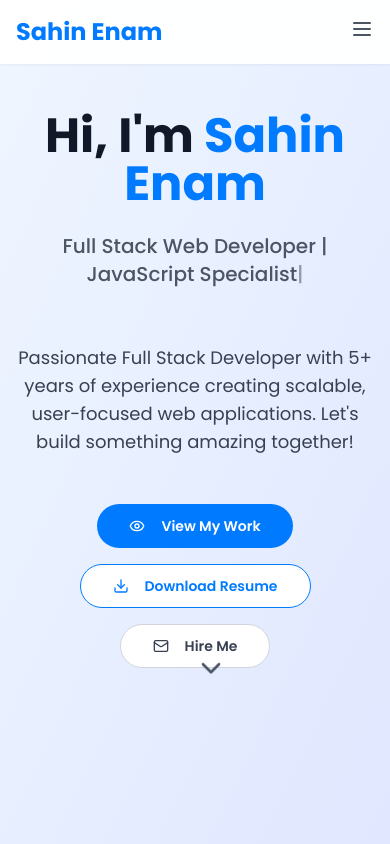
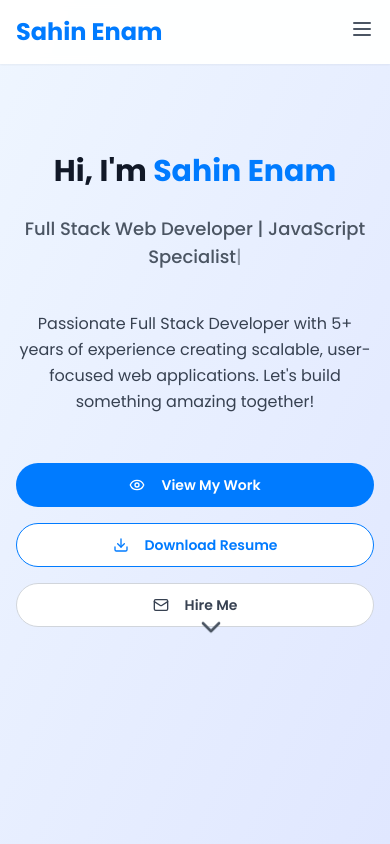
Before and after one commit to SahinShazi/shazin-shazi-portfolio-site, a React (Vite) app: page / in a window 390 px wide. Shown: the top 844 px of the page. Built offline with nearby package versions, Linux system fonts and the light colour scheme.

Commit message:
Fix: Hero section overlapping issue
Adjusted the layout of the hero section to prevent overlapping elements.

```diff
--- a/src/components/HeroSection.tsx
+++ b/src/components/HeroSection.tsx
@@ -38,18 +38,18 @@ const HeroSection = () => {
 
       <div className="max-w-7xl mx-auto px-4 sm:px-6 lg:px-8 text-center relative z-10">
         <div className="animate-fade-in">
-          <h1 className="text-5xl md:text-7xl font-bold text-gray-900 mb-6">
-            Hi, I'm <span className="text-primary">Sahin Enam</span>
+          <h1 className="text-3xl sm:text-4xl md:text-5xl lg:text-7xl font-bold text-gray-900 mb-6 leading-tight">
+            Hi, I'm <span className="text-primary whitespace-nowrap">Sahin Enam</span>
           </h1>
 
-          <div className="h-20 mb-8">
-            <p className="text-xl md:text-2xl text-gray-600 font-medium">
+          <div className="h-16 sm:h-20 mb-8">
+            <p className="text-lg sm:text-xl md:text-2xl text-gray-600 font-medium">
               {displayedText}
               <span className="animate-pulse">|</span>
             </p>
           </div>
 
-          <p className="text-lg text-gray-700 mb-12 max-w-2xl mx-auto">
+          <p className="text-base sm:text-lg text-gray-700 mb-12 max-w-2xl mx-auto leading-relaxed">
             Passionate Full Stack Developer with 5+ years of experience creating scalable,
             user-focused web applications. Let's build something amazing together!
           </p>
@@ -58,7 +58,7 @@ const HeroSection = () => {
             <Button
               onClick={() => scrollToSection('projects')}
               size="lg"
-              className="bg-primary hover:bg-blue-600 text-white px-8 py-3 rounded-full font-semibold transition-all transform hover:scale-105"
+              className="bg-primary hover:bg-blue-600 text-white px-8 py-3 rounded-full font-semibold transition-all transform hover:scale-105 w-full sm:w-auto"
             >
               <Eye className="mr-2 h-5 w-5" />
               View My Work
@@ -66,7 +66,7 @@ const HeroSection = () => {
             <Button
               variant="outline"
               size="lg"
-              className="border-primary text-primary hover:bg-primary hover:text-white px-8 py-3 rounded-full font-semibold transition-all transform hover:scale-105"
+              className="border-primary text-primary hover:bg-primary hover:text-white px-8 py-3 rounded-full font-semibold transition-all transform hover:scale-105 w-full sm:w-auto"
             >
               <Download className="mr-2 h-5 w-5" />
               Download Resume
@@ -75,7 +75,7 @@ const HeroSection = () => {
               onClick={() => scrollToSection('contact')}
               variant="outline"
               size="lg"
-              className="border-gray-300 text-gray-700 hover:bg-gray-100 px-8 py-3 rounded-full font-semibold transition-all transform hover:scale-105"
+              className="border-gray-300 text-gray-700 hover:bg-gray-100 px-8 py-3 rounded-full font-semibold transition-all transform hover:scale-105 w-full sm:w-auto"
             >
               <Mail className="mr-2 h-5 w-5" />
               Hire Me
```
